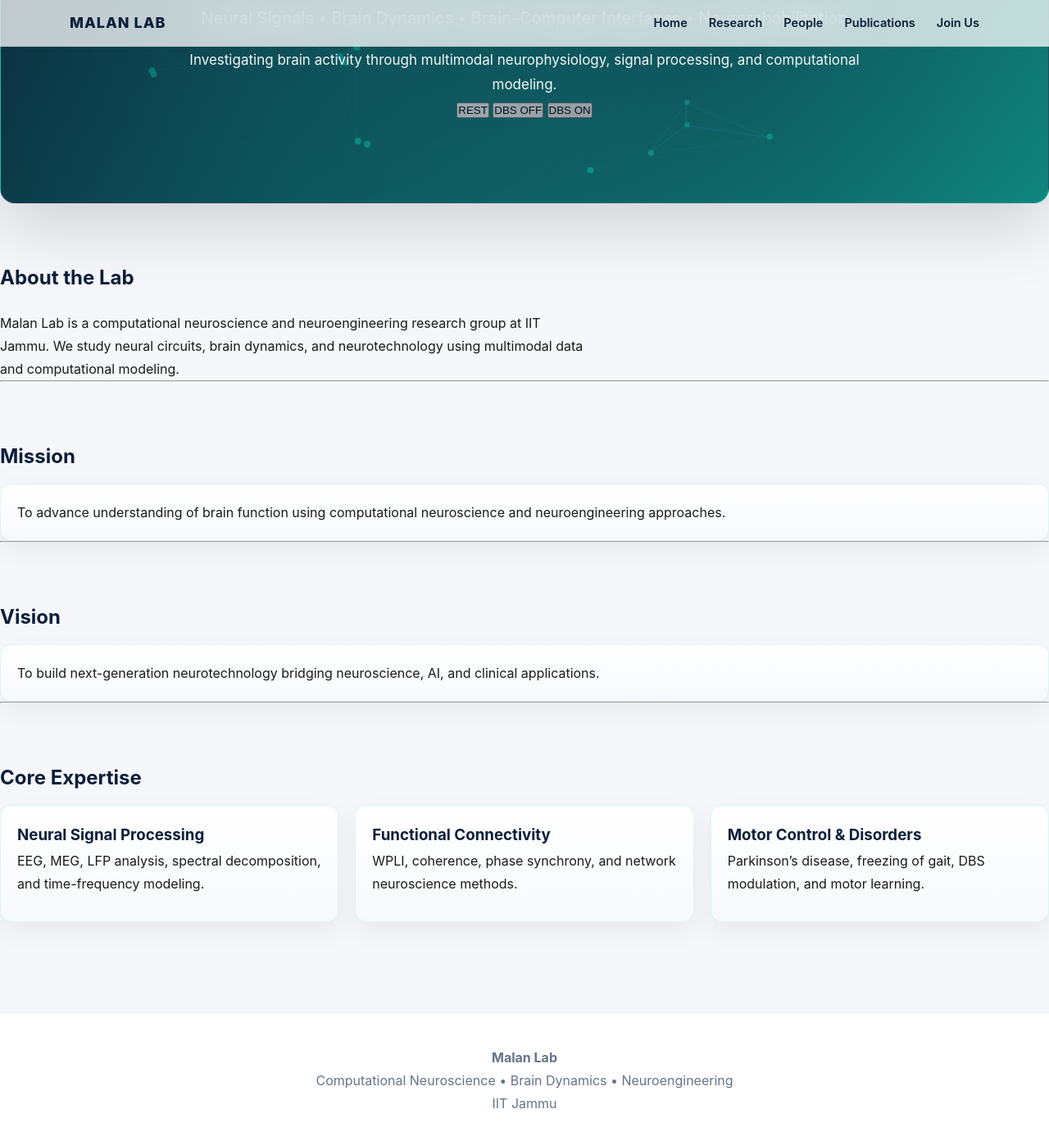
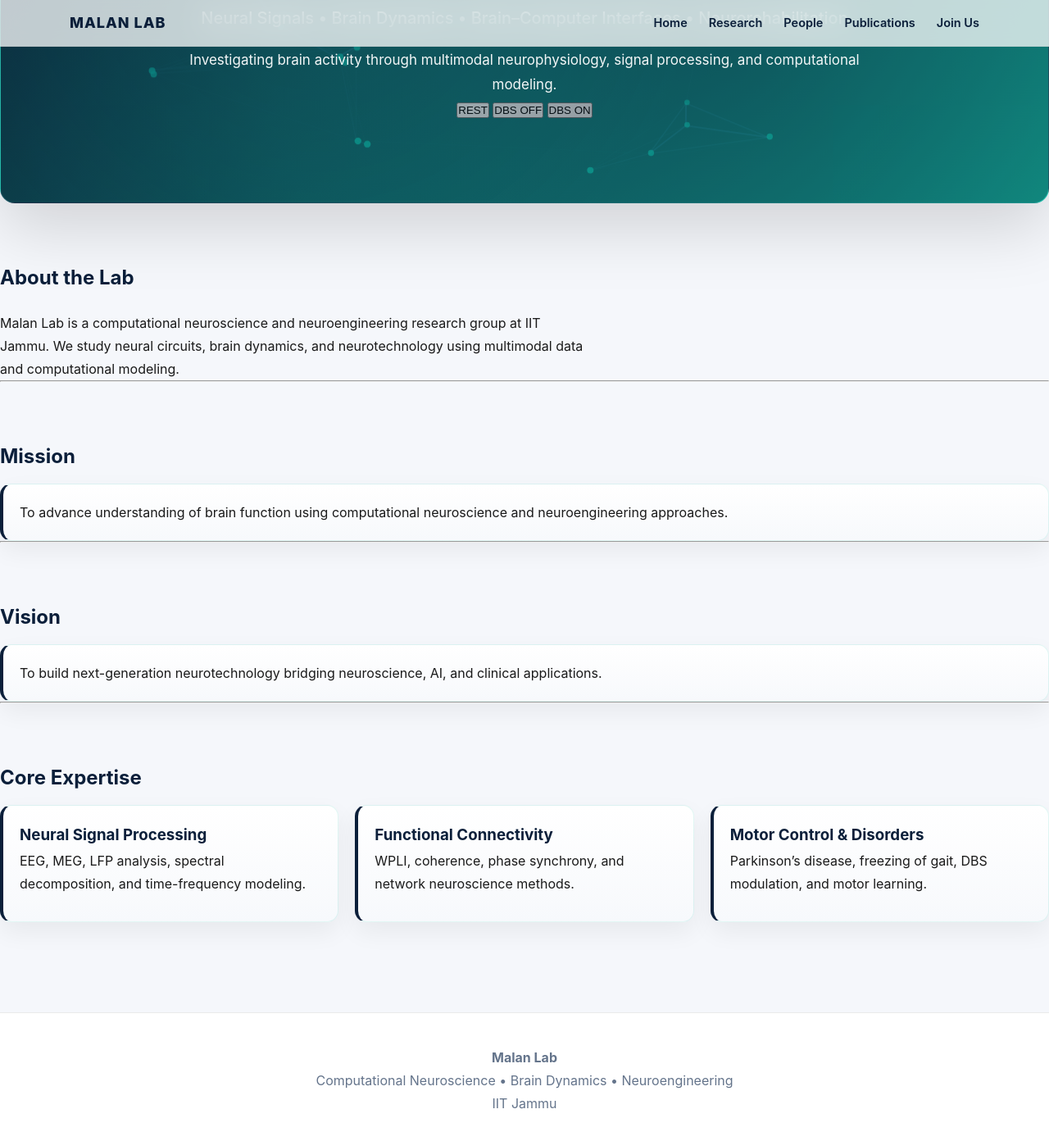
Before and after one commit to malanlab/malanlab.github.io, a Jekyll site: the page built from index.md, in a window 1280 px wide and 1400 px high, scrolled down 381 px. Shown: the top 1392 px of the window at 82% size. Built offline with Jekyll 4.4.1, drawn with Linux system fonts in a browser that asks for light colours.

Commit message:
Update style.css

```diff
--- a/assets/style.css
+++ b/assets/style.css
@@ -1,4 +1,3 @@
-
 /* =========================
    RESET (INSTITUTE SAFE)
 ========================= */
@@ -24,11 +23,6 @@
   --space-3: 20px;
   --space-4: 40px;
   --space-5: 70px;
-}
-.logo {
-  font-size: 16px;
-  font-weight: 800;
-  letter-spacing: 1px;
 }
 
 /* =========================
@@ -86,7 +80,7 @@
 }
 
 /* =========================
-   LAYOUT ENGINE (CORE)
+   LAYOUT
 ========================= */
 
 .page {
@@ -104,14 +98,14 @@
 }
 
 /* =========================
-   NAVBAR (INSTITUTE STYLE)
+   NAVBAR
 ========================= */
 
 .navbar {
   position: sticky;
   top: 0;
-  background: rgba(255,255,255,0.85);
-  backdrop-filter: blur(16px);
+  background: rgba(255,255,255,0.75);
+  backdrop-filter: blur(20px);
   border-bottom: 1px solid rgba(0,0,0,0.06);
   z-index: 1000;
 }
@@ -129,6 +123,7 @@
   font-weight: 800;
   font-size: 18px;
   color: var(--primary);
+  letter-spacing: 1px;
 }
 
 .nav-links {
@@ -140,12 +135,9 @@
   font-weight: 600;
   font-size: 14.5px;
 }
-.navbar {
-  background: rgba(255,255,255,0.75);
-  backdrop-filter: blur(20px);
-}
+
 /* =========================
-   GRID SYSTEM (RESEARCH ENGINE)
+   GRID SYSTEM
 ========================= */
 
 .grid {
@@ -155,31 +147,29 @@
 }
 
 /* =========================
-   CARDS (PUBLICATION STYLE)
+   CARDS (LAB GRADE)
 ========================= */
 
 .card {
-  background: var(--card);
+  background: linear-gradient(180deg, #ffffff, #f7f9fc);
+  border: 1px solid rgba(20,184,166,0.12);
+  border-left: 4px solid var(--primary);
   padding: var(--space-3);
   border-radius: 14px;
-  border-left: 4px solid var(--primary);
-  box-shadow: 0 10px 30px rgba(0,0,0,0.06);
+  box-shadow: 0 12px 30px rgba(0,0,0,0.06);
   transition: 0.2s ease;
-}
-
-.card:hover {
-  transform: translateY(-6px);
-}
-.card {
-  background: linear-gradient(180deg, #ffffff, #f7f9fc);
-  border: 1px solid rgba(20,184,166,0.12);
-  box-shadow: 0 12px 30px rgba(0,0,0,0.06);
 }
 
 .card:hover {
   border-left: 4px solid var(--accent);
   box-shadow: 0 18px 50px rgba(0,0,0,0.10);
+  transform: translateY(-6px);
 }
+
+/* =========================
+   ABOUT GRID
+========================= */
+
 .about-grid {
   display: grid;
   grid-template-columns: 1.3fr 1fr;
@@ -194,70 +184,28 @@
   box-shadow: 0 10px 25px rgba(0,0,0,0.1);
 }
 
-
 /* =========================
-   HERO (INSTITUTE GRADE)
+   HERO SYSTEM (NEURAL STYLE)
 ========================= */
 
 .hero {
+  position: relative;
+  overflow: hidden;
+
   background: linear-gradient(135deg, var(--primary), var(--accent));
   color: white;
+
   padding: 100px 40px;
   border-radius: 18px;
+
   text-align: center;
   margin-bottom: var(--space-5);
-}
 
-.hero-lab {
-  font-size: 13px;
-  letter-spacing: 3px;
-  font-weight: 700;
-  opacity: 0.85;
-  margin-bottom: 18px;
-  text-transform: uppercase;
-  text-align: center;
-}
-
-.hero h1 {
-  color: white;
-  font-size: 58px;
-  line-height: 1.1;
-  font-weight: 800;
-  max-width: 900px;
-  margin: 0 auto 20px;
-  text-align: center;
-}
-
-.hero .tagline {
-  font-size: 20px;
-  font-weight: 500;
-  text-align: center;
-  max-width: 100%;
-  margin: 0 auto 18px;
-}
-
-.hero .subtitle {
-  max-width: 850px;
-  margin: 0 auto;
-  text-align: center;
-  font-size: 17px;
-  line-height: 1.8;
-  opacity: 0.95;
-}
-.hero {
-  position: relative;
-  overflow: hidden;
-}
-
-/* keeps text above animation */
-.hero-content {
-  position: relative;
-  z-index: 2;
-}
-.hero {
   box-shadow: 0 30px 80px rgba(0,0,0,0.15);
   border: 1px solid rgba(255,255,255,0.08);
 }
+
+/* brain field overlay */
 .hero::before {
   content: "";
   position: absolute;
@@ -270,12 +218,7 @@
   z-index: 1;
 }
 
-.hero-content {
-  position: relative;
-  z-index: 3;
-}
-
-/* animated canvas background */
+/* canvas layer */
 .brain-canvas {
   position: absolute;
   inset: 0;
@@ -285,9 +228,47 @@
   z-index: 1;
 }
 
+/* content layer */
+.hero-content {
+  position: relative;
+  z-index: 3;
+}
+
+/* title styles */
+.hero-lab {
+  font-size: 13px;
+  letter-spacing: 3px;
+  font-weight: 700;
+  opacity: 0.85;
+  margin-bottom: 18px;
+  text-transform: uppercase;
+}
+
+.hero h1 {
+  color: white;
+  font-size: 58px;
+  line-height: 1.1;
+  font-weight: 800;
+  max-width: 900px;
+  margin: 0 auto 20px;
+}
+
+.hero .tagline {
+  font-size: 20px;
+  font-weight: 500;
+  margin: 0 auto 18px;
+}
+
+.hero .subtitle {
+  max-width: 850px;
+  margin: 0 auto;
+  font-size: 17px;
+  line-height: 1.8;
+  opacity: 0.95;
+}
 
 /* =========================
-   Images
+   IMAGES
 ========================= */
 
 .image-grid {
@@ -309,6 +290,7 @@
 .image-grid img:hover {
   transform: scale(1.03);
 }
+
 /* =========================
    FOOTER
 ========================= */
```
